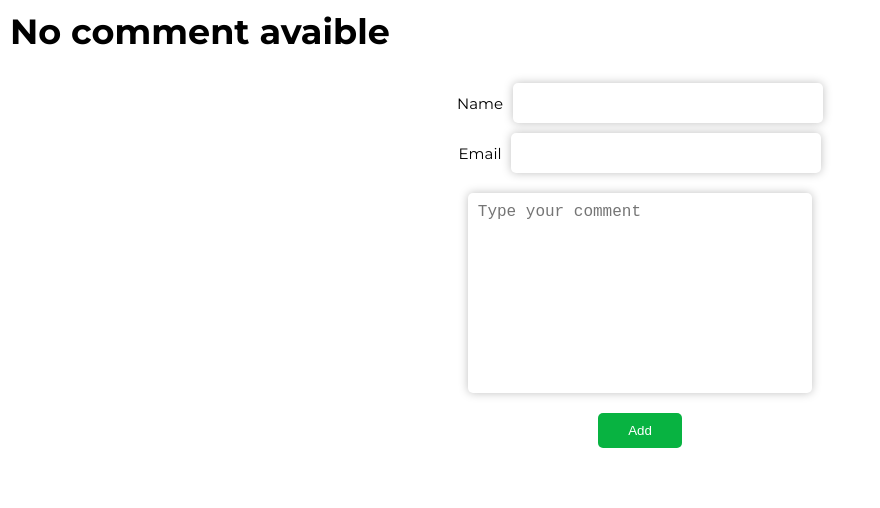
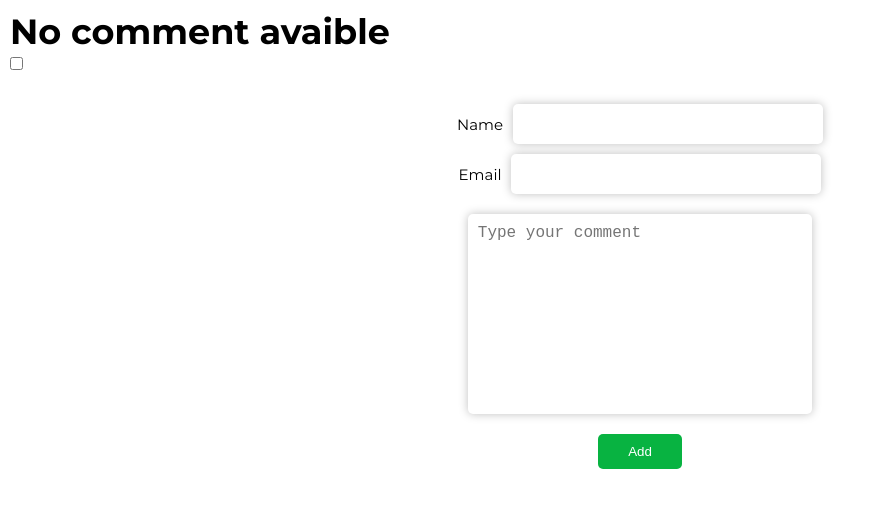
Before and after one commit to dragosbus/comment-react, a React (Create React App) app: page / in a window 1280 px wide. Shown: the top 508 px of the page, without its empty margins (0-880 px from the left). Built offline with nearby package versions, Linux system fonts and the light colour scheme.

Commit message:
feature:added a checkbox which hide the comments if is checked

```diff
--- a/src/App.js
+++ b/src/App.js
@@ -9,9 +9,11 @@ class App extends Component {
     super(props);
     this.state = {
       id: 1,
-      comments: []
+      comments: [],
+      togglerChecked: false
     }
     this.submitForm = this.submitForm.bind(this);
+    this.toggleComments = this.toggleComments.bind(this);
   }
 
   submitForm(name, email, comment) {
@@ -29,15 +31,20 @@ class App extends Component {
         id: prevState.id + 1
       }
     });
-    console.log(this.state.comments);
+  }
+
+  toggleComments() {
+    this.setState({
+      togglerChecked: !this.state.togglerChecked
+    });
   }
 
   render() {
     return (
       <div className="App">
-        <Header comments={this.state.comments} />
+        <Header comments={this.state.comments} toggleComments={this.toggleComments} togglerChecked={this.state.togglerChecked}/>
         <Form submitForm={(name, email,comment)=>this.submitForm(name,email,comment)}/>
-        <Comments comments={this.state.comments}/>
+        <Comments togglerChecked={this.state.togglerChecked} comments={this.state.comments}/>
       </div>
     );
   }
--- a/src/components/Comments.js
+++ b/src/components/Comments.js
@@ -3,7 +3,7 @@ import { Comment } from './Comment';
 
 export const Comments = props => {
     return (
-        <ul className="comments">
+        <ul className="comments" style={{ display: props.togglerChecked ? "none" : "block" }}>
             {props.comments.map((c, i) => <Comment key={i} name={c.name} date={c.date} comment={c.comment}/>)}
         </ul>
     );
--- a/src/components/Header.js
+++ b/src/components/Header.js
@@ -5,6 +5,7 @@ export const Header = props => {
     return (
         <header>
             {props.comments.length < 1 ? <h1>No comment avaible</h1> : props.comments.length === 1 ? <h1>{props.comments.length} comment</h1> : <h1>{props.comments.length} comments</h1>}
+            <input checked={props.togglerChecked} onClick={props.toggleComments} type="checkbox"/>
         </header>
     );
 };
```
